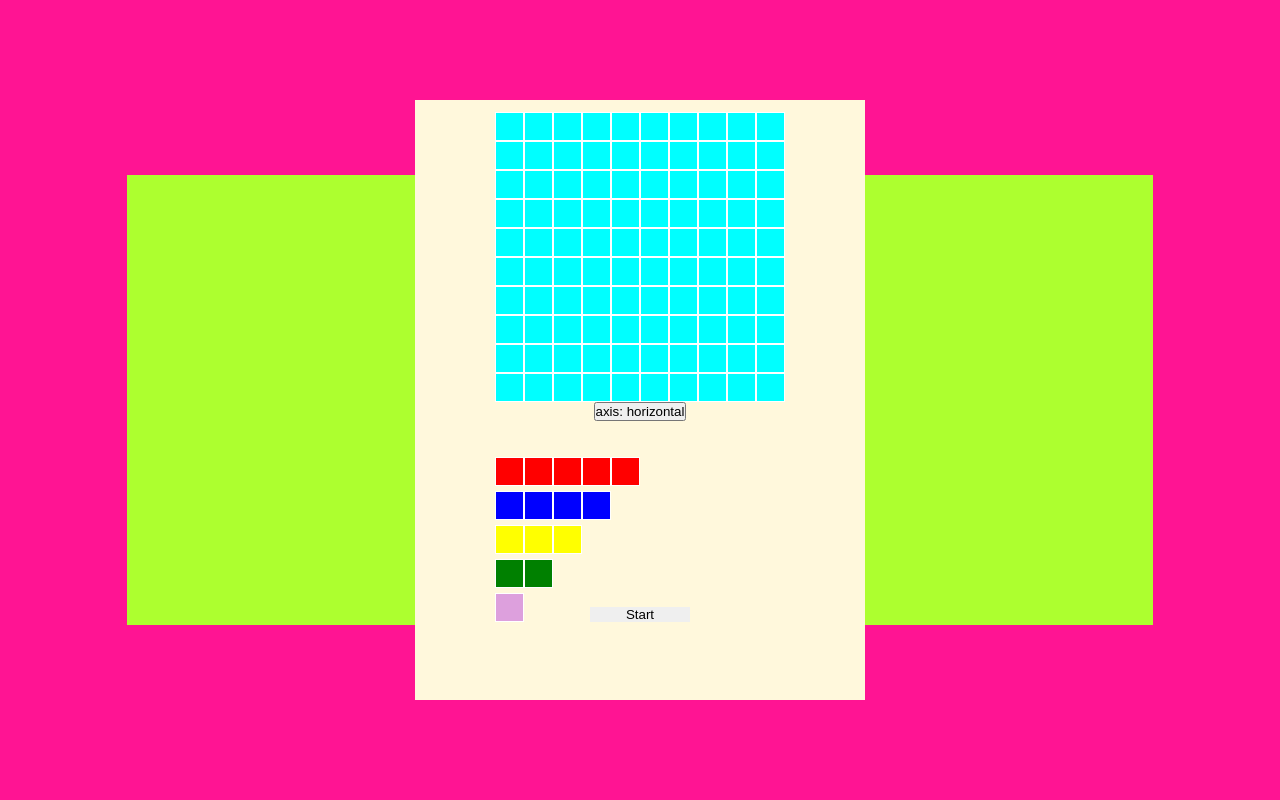
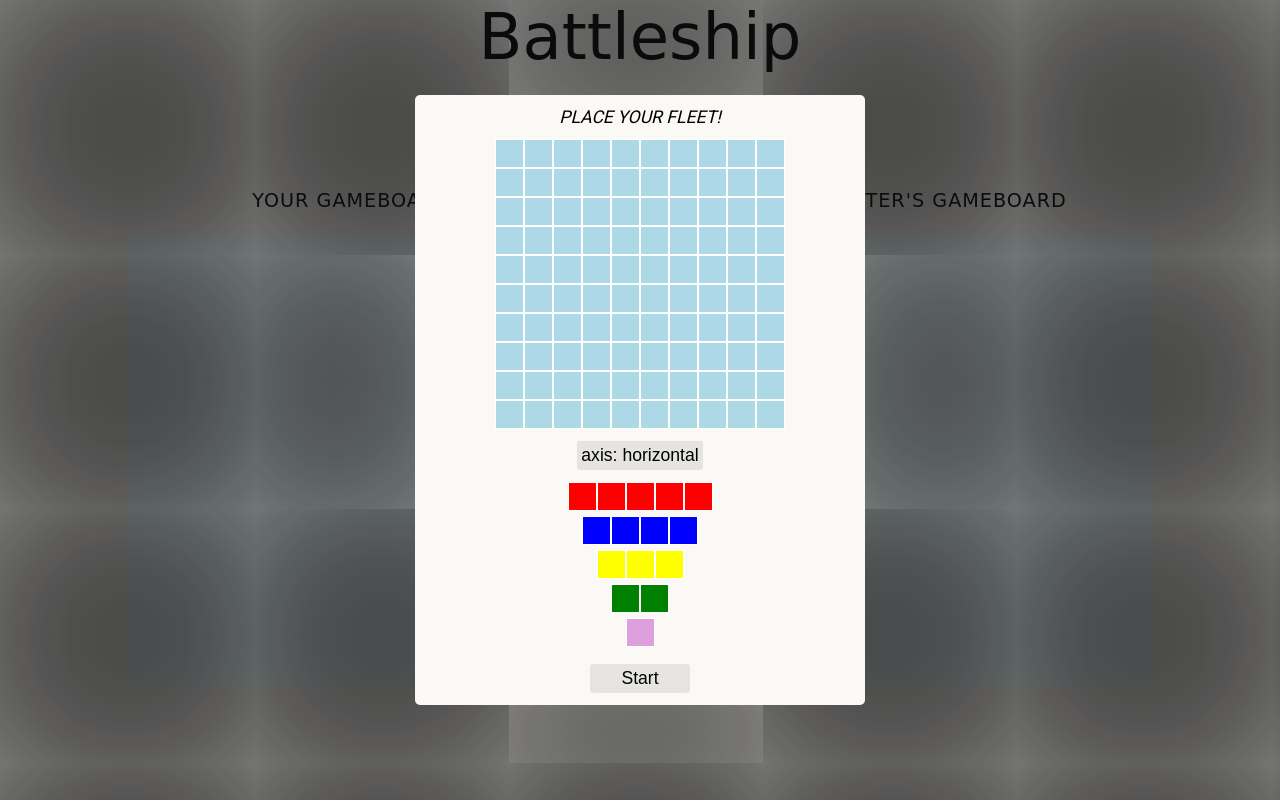
Before and after one commit to rmathr/battleship, a website built with webpack: page dist/index.html in a window 1280 px wide. Built offline with nearby package versions, Linux system fonts and the light colour scheme; a web font is replaced by a local one.

Commit message:
Start applying final style

```diff
--- a/src/style.css
+++ b/src/style.css
@@ -1,3 +1,13 @@
+@import url('https://fonts.googleapis.com/css2?family=Bowlby+One+SC&family=Roboto:wght@100;400;700&display=swap');
+
+:root{
+    --gameboard-background: #F0FFFF;
+    --background-color: #FAF9F6;
+    --gamecell-background: #ADD8E6;
+}
+
+
+
 *{
     margin: 0;
     padding: 0;
@@ -5,10 +15,11 @@
 }
 
 body{
-    background-color: deeppink;
+    background-color: var(--background-color);
     width: 100%;
     height: 100dvh;
     display: flex;
+    font-family: 'Bowlby One SC', cursive;
 }
 
 .main-container{
@@ -24,6 +35,11 @@ body{
     align-items: center;
 }
 
+.header-title{
+    font-family: 'Bowlby One SC', cursive;
+    font-size: 4rem;
+}
+
 .gameboards-container{
     flex-grow: 1;
     display: flex;
@@ -33,8 +49,15 @@ body{
     width: 100%;
 }
 
+.player-gameboard, .computer-gameboard {
+    display: flex;
+    flex-direction: column;
+    align-items: center;
+}
+
+
 .gameboard{
-    background-color: greenyellow;
+    background-color: var(--gameboard-background);
     width: 450px;
     height: 450px;
     display: flex;
@@ -46,21 +69,54 @@ body{
     width: 42px;
     height: 42px;
     border: none;
+
+}
+
+#rightGameboard > .game-cell{
     cursor: pointer;
 }
 
-.start-game{
-    width: 100px;
+.gameboard > .game-cell{
+    /* border: 1px solid black; */
+    background-color: var(--gamecell-background);
+}
+
+
+.gameboard-text{
+    margin-bottom: 24px;
+    text-transform: uppercase;
+    letter-spacing: 1px;
+    font-size: 1.2rem;
+    font-family: 'Bowlby One SC', cursive;
+}
+
+
+/* ======================================= ships-placement ======================================= */
+.start-game, .change-axis{
+    min-width: 100px;
     height: fit-content;
     cursor: pointer;
     border: none;
-    margin-bottom: 45px;
+    /* margin-bottom: 45px; */
+    margin: 12px 0;
+    background-color: #E5E4E2;
+    border-radius: 3px;
+    padding: 4px;
+    font-size: 1.1rem;
+}
+
+.change-axis{
+    /* margin: 12px 0 0 0; */
+    width: fit-content
 }
 
 .ships-placement{
     width: 450px;
-    height: 600px;
-    background-color: cornsilk;
+    min-height: 600px;
+    height: fit-content;
+    border: none;
+    border-radius: 5px;
+    background-color: var(--background-color);
     position: absolute;
     top: 50%;
     left: 50%;
@@ -70,6 +126,15 @@ body{
     flex-direction: column;
     align-items: center;
     padding-top: 12px;
+    box-shadow: rgba(18, 18, 18, 0.8) 0px 22px 700px 4000px;
+}
+
+.placement-header{
+    font-size: 1.1rem;
+    text-transform: uppercase;
+    font-style: italic;
+    font-family: 'Roboto', sans-serif;
+    margin-bottom: 12px;
 }
 
 .placement-board{
@@ -84,9 +149,14 @@ body{
 .placement-board > .game-cell, .ship-square{
     width: 29px;
     height: 29px;
-    background-color: aqua;
     border: 1px solid white;
 }
+
+.placement-board > .game-cell{
+    background-color: var(--gamecell-background);
+    /* border: none; */
+}
+
 
 .cells-ship{
     display: flex;
@@ -96,12 +166,17 @@ body{
     margin-bottom: 5px;
 }
 
+.ship-square{
+    cursor: pointer;
+}
+
 .ships-selection{
-    margin-top: 36px;
+    /* margin: 12px 0; */
     padding: 0 5px;
     display: flex;
     flex-direction: column;
-    height: 150px;
+    align-items: center;
+    height: fit-content;
     width: 300px;
 }
 
@@ -147,6 +222,12 @@ body{
 
 button:disabled{
     filter: grayscale(75%);
+    cursor: not-allowed;
+    transform: translateY(0px);
+}
+
+.cells-ship:active{
+    transform: translateY(3px);
 }
 /* #rightGameboard > #gameCell\#55{
     background-color: blueviolet;
```
Also changed, not shown: dist/index.html, dist/main.css.
